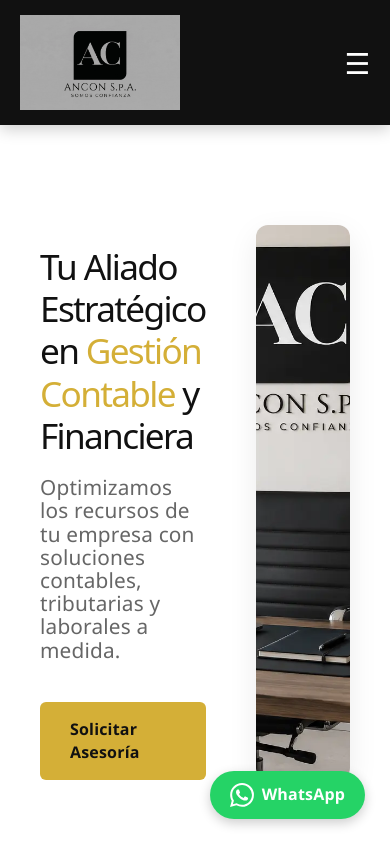
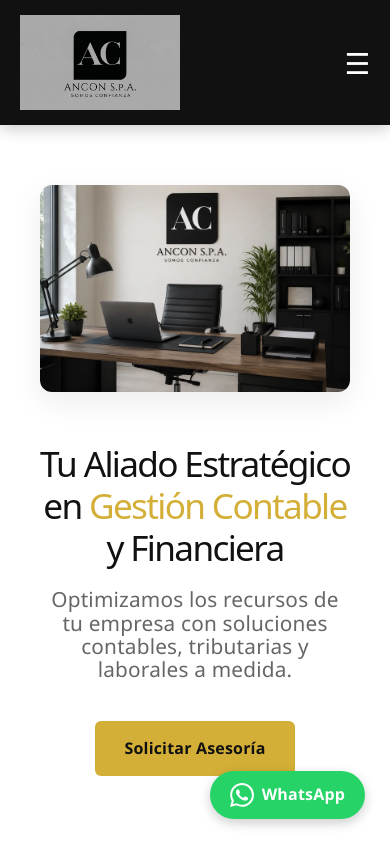
Before and after one commit to ceabruno/Ancon, a React app in the folder frontend/: page / in a window 390 px wide. Shown: the top 844 px of the page. Built offline with nearby package versions, Linux system fonts and the light colour scheme; the HTML template or start-up script is replaced by a standard one.

Commit message:
Fix bug responsive

```diff
--- a/frontend/src/App.css
+++ b/frontend/src/App.css
@@ -1,5 +1,5 @@
 /* =========================================
-   1. VARIABLES DE COLOR (NUEVA PALETA PREMIUM)
+   1. VARIABLES DE COLOR (PALETA PREMIUM)
    ========================================= */
 :root {
   --oro: #D4AF37;            /* Dorado (Botones y destacados) */
@@ -42,21 +42,47 @@ html, body {
    ========================================= */
 .section-light { background-color: var(--blanco); padding: 80px 0; }
 .section-dark, .portal-layout, .login-section { background-color: var(--gris-claro); padding: 80px 0; }
-.hero-section { padding: 100px 20px; min-height: 75vh; display: flex; align-items: center; justify-content: center; }
-.hero-container { display: flex; align-items: center; justify-content: space-between; gap: 50px; text-align: left; }
+.hero-section { padding: 100px 20px; min-height: 82vh; display: flex; align-items: center; justify-content: center; }
+
+/* --- CONTENEDOR HERO ESCRITORIO --- */
+.hero-container {
+  display: flex;
+  align-items: stretch; /* Estira la imagen para que mida igual que el texto */
+  justify-content: space-between;
+  gap: 50px;
+  text-align: left;
+}
+
 .hero-text {
   flex: 1;
   display: flex;
   flex-direction: column;
-  justify-content: center; /* Mantiene tu texto y botón centrados verticalmente */
-  align-items: flex-start; /* Asegura que el botón se alinee a la izquierda */
+  justify-content: center;
+  align-items: flex-start;
 }
-.hero-image { flex: 1; display: flex; justify-content: center; }
+
+.hero-image {
+  flex: 1;
+  display: flex;
+  justify-content: center;
+  align-items: stretch; /* hace que la imagen ocupe toda la altura de la columna */
+}
+
+.hero-img-main {
+  width: 100%;
+  max-width: none; /* ocupa todo el ancho de la columna derecha */
+  height: 100%; /* Se adapta a la altura de la columna */
+  min-height: 0; /* evitamos que fije una altura mayor que el texto */
+  object-fit: cover; /* mantiene aspecto sin distorsión */
+  border-radius: 12px;
+  box-shadow: 0 10px 30px rgba(0,0,0,0.08);
+}
+
 .portal-layout, .login-section { min-height: 100vh; padding: 0; }
 .login-section { display: flex; align-items: center; }
 .portal-main { padding: 50px 5%; max-width: 1200px; margin: 0 auto; }
 
-/* Estilos combinados para todas las "Cajas" (Cards, Portal, Login) */
+/* Cajas (Cards, Portal, Login) */
 .card, .servicio-item, .login-container, .portal-card {
   background: var(--blanco);
   border-radius: 12px;
@@ -112,20 +138,16 @@ html, body {
   border-radius: 6px; text-decoration: none; font-weight: bold; cursor: pointer; transition: all 0.3s ease;
 }
 
-/* Botones Principales (Dorado con texto oscuro para contraste premium) */
 .btn-primary { background-color: var(--oro); color: var(--negro); padding: 16px 30px; border: none; }
 .btn-primary:hover { background-color: var(--oro-hover); color: var(--negro); box-shadow: 0 4px 10px rgba(212, 175, 55, 0.3); }
 .btn-full-width { width: 100%; }
 
-/* Botones Secundarios del Header (Dorado) */
 .btn-header-cta { background-color: var(--oro); color: var(--negro); padding: 8px 18px; font-size: 0.9rem; box-shadow: 0 2px 5px rgba(0,0,0,0.2); border: none; }
 .btn-header-cta:hover { background-color: var(--oro-hover); transform: translateY(-1px); }
 
-/* Botones Fantasma en Header (Login/Logout) */
 .btn-login, .btn-logout { background-color: transparent; border: 1px solid var(--gris-claro); padding: 6px 14px; color: var(--blanco); display: flex; align-items: center; gap: 6px; }
 .btn-login:hover, .btn-logout:hover { border-color: var(--oro); color: var(--oro); background-color: rgba(212, 175, 55, 0.05); }
 
-/* WhatsApp (Mantenemos verde original por reglas de marca global de WhatsApp) */
 .btn-whatsapp { position: fixed; bottom: 25px; right: 25px; background-color: #25D366; color: var(--blanco); padding: 12px 20px; border-radius: 50px; z-index: 100; display: flex; align-items: center; gap: 8px; box-shadow: 0 4px 12px rgba(0,0,0,0.2); }
 .btn-whatsapp:hover { transform: scale(1.05); }
 
@@ -152,16 +174,33 @@ html, body {
   .btn-header-cta { width: 100%; text-align: center; }
 
   .hero-title { font-size: 2.2rem; }
+
+  /* --- CONTENEDOR HERO MÓVIL: imagen arriba y tamaño adaptativo --- */
   .hero-container {
-  display: flex;
-  /* CAMBIO CLAVE: 'stretch' hace que ambas columnas midan lo mismo de alto */
-  align-items: stretch;
-  justify-content: space-between;
-  gap: 50px;
-  text-align: left;
-}
+    flex-direction: column-reverse; /* mantiene la imagen arriba y el texto abajo */
+    text-align: center;
+    gap: 30px;
+    align-items: center;
+  }
+
+  .hero-text {
+    align-items: center; /* Centramos el texto y el botón en móviles */
+    width: 100%;
+  }
+
+  /* Forzamos tamaños adaptativos para evitar que la imagen se corte */
+  .hero-section { min-height: auto !important; padding: 60px 20px !important; }
+  .hero-image { width: 100%; display: flex; justify-content: center; }
+  .hero-img-main {
+    width: 100% !important;
+    height: auto !important; /* que la imagen adapte su alto */
+    min-height: 120px !important; /* presencia sin excesos */
+    max-height: 60vh !important; /* evita que ocupe toda la pantalla */
+    object-fit: contain !important; /* muestra la imagen completa sin recortarla */
+    border-radius: 12px;
+  }
+
   .grid { grid-template-columns: 1fr; }
-
   .servicios-grid { grid-template-columns: repeat(2, 1fr); gap: 12px; }
   .servicio-item { padding: 16px 12px; font-size: 0.85rem; flex-direction: column; text-align: center; gap: 8px; }
 
@@ -175,7 +214,7 @@ html, body {
    ========================================= */
 .text-center { text-align: center !important; }
 .text-left { text-align: left !important; margin-left: 0 !important; }
-.text-esmeralda { color: var(--oro) !important; } /* Mantiene clase para no romper JSX, cambia a dorado visualmente */
+.text-esmeralda { color: var(--oro) !important; }
 
 /* =========================================
    10. SECCIÓN NOSOTROS
@@ -242,30 +281,15 @@ html, body {
 .mt-neg-10 { margin-top: -10px !important; }
 .text-right { text-align: right !important; }
 
-/* Hero */
-.hero-img-main {
-  width: 100%;
-  max-width: 500px;
-  /* CAMBIO CLAVE: Le pedimos que ocupe el 100% del alto de su columna */
-  height: 100%;
-  min-height: 400px; /* Previene que se haga muy pequeña en algunas pantallas */
-  object-fit: cover; /* Llena el espacio disponible recortando los bordes si es necesario, sin aplastar la imagen */
-  border-radius: 12px; /* Un ligero borde redondeado para mantener el estilo premium */
-  box-shadow: 0 10px 30px rgba(0,0,0,0.08); /* Opcional: Sombra elegante */
-}
 
-/* Header & Logos */
 .logo-link { display: flex; align-items: center; text-decoration: none; }
 .header-logo { height: 95px; object-fit: contain; }
 
-/* Footer */
 .footer-credit { font-size: 0.8rem; margin-top: 10px; opacity: 0.7; }
 .footer-link { color: var(--oro); text-decoration: underline; }
 
-/* Servicios */
 .icon-shrink { flex-shrink: 0; }
 
-/* Botones de texto (Enlaces sin fondo como "Olvidé mi contraseña") */
 .btn-text { background: none; border: none; cursor: pointer; transition: 0.3s; }
 .btn-text-muted { color: var(--carbon-light); text-decoration: underline; }
 .btn-text-muted:hover { color: var(--carbon); }
```
